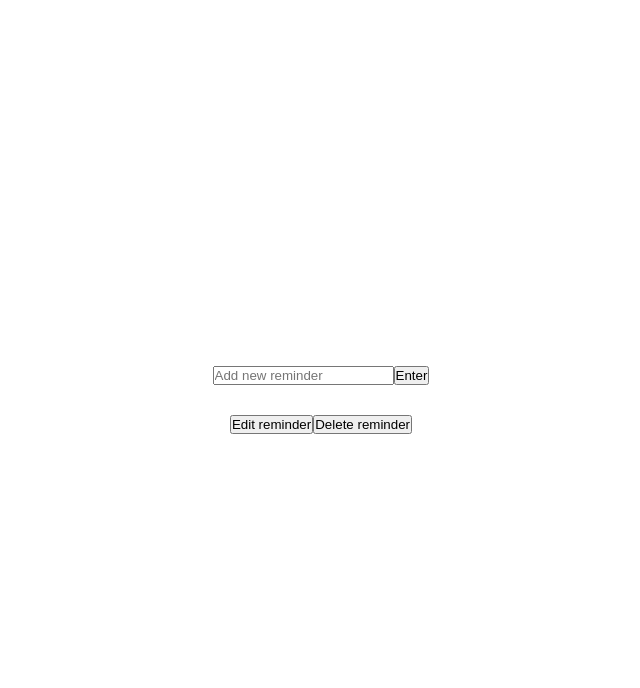
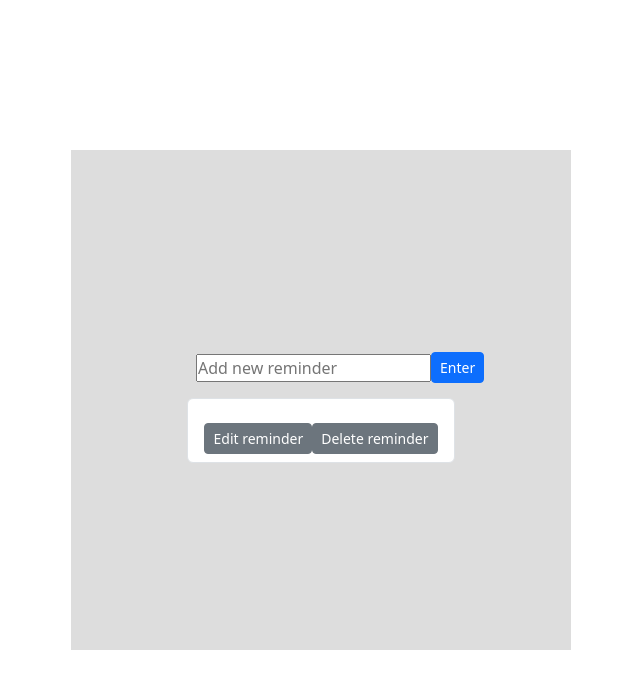
Before and after one commit to charlie-fitzgerald/reminders, a plain HTML site: page index.html in a window 1280 px wide. Both pictures are taken after a click on the button "Enter". Shown: the whole page, without its empty margins (319-959 px from the left). Drawn offline with nearby package versions, Linux system fonts and the light colour scheme.

Commit message:
Add basic style to site. Remove extraneous console.log

```diff
--- a/app.js
+++ b/app.js
@@ -35,8 +35,6 @@ function deleteReminder(e) {
     //Uses item ID to delete specific item from the reminders array
     reminders.splice(item, 1);
 
-    console.log(reminders);
-
     //Re-renders the reminders list to the page
     displayReminders(reminders);
 }
@@ -51,6 +49,10 @@ function createReminder(input) {
     para.innerText = input;
     editBtn.innerText = "Edit reminder";
     delBtn.innerText = "Delete reminder";
+
+    li.classList.add("list-group-item");
+    editBtn.classList.add("btn", "btn-secondary", "btn-sm");
+    delBtn.classList.add("btn", "btn-secondary", "btn-sm")
 
     li.append(para, editBtn, delBtn);
 
--- a/index.html
+++ b/index.html
@@ -1,19 +1,30 @@
 <!DOCTYPE html>
 <html lang="en">
   <head>
-    <meta charset="UTF-8">
-    <meta name="viewport" content="width=device-width, initial-scale=1.0">
-    <link rel="stylesheet" href="style.css">
+    <meta charset="UTF-8" />
+    <meta name="viewport" content="width=device-width, initial-scale=1.0" />
+    <link rel="stylesheet" href="style.css" />
+    <link
+      href="https://cdn.jsdelivr.net/npm/bootstrap@5.3.1/dist/css/bootstrap.min.css"
+      rel="stylesheet"
+      integrity="sha384-4bw+/aepP/YC94hEpVNVgiZdgIC5+VKNBQNGCHeKRQN+PtmoHDEXuppvnDJzQIu9"
+      crossorigin="anonymous"
+    />
     <title>Reminders</title>
   </head>
   <body>
     <main>
       <div class="input-wrapper">
-            <input type="text" id="reminder-input" placeholder="Add new reminder"><button id="reminder-submit-btn">Enter</button>
+        <input
+          type="text"
+          id="reminder-input"
+          placeholder="Add new reminder"
+        /><button id="reminder-submit-btn" class="btn btn-primary btn-sm">
+          Enter
+        </button>
       </div>
 
-        <ul id="reminder-list">
-        </ul>
+      <ul id="reminder-list" class="list-group"></ul>
     </main>
 
     <script src="app.js"></script>
--- a/style.css
+++ b/style.css
@@ -18,10 +18,15 @@ main {
     flex-direction: column;
     justify-content: center;
     align-items: center;
+    background-color: #ddd;
 }
 
 .input-wrapper {
+    width: 50%;
     padding: 15px 0;
+    display: flex;
+    justify-content: space-evenly;
+    align-items: center;
 }
 
 ul li {
```
Lines whose indentation alone changed are shown as unchanged.
